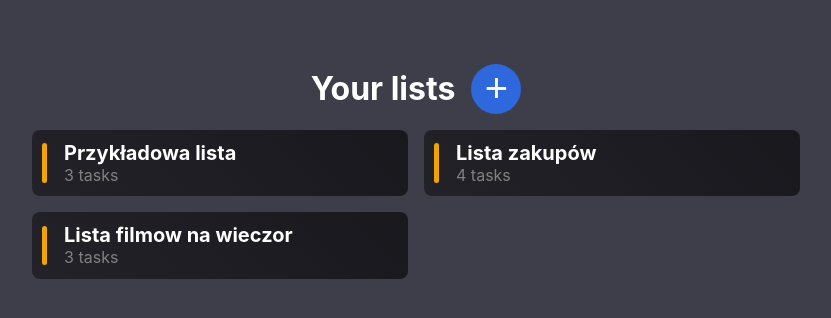
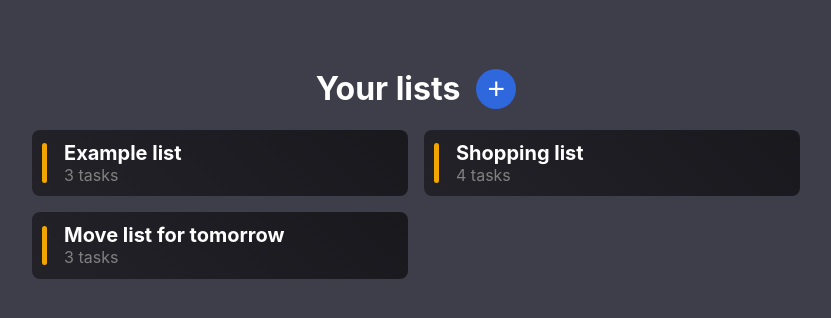
Before and after one commit to MichalScigalski/todo-categories-app, a React (Create React App) app: page / in a window 1280 px wide. Shown: the top 318 px of the page, without its empty margins (224-1055 px from the left). Built offline with nearby package versions, Linux system fonts and the light colour scheme.

Commit message:
todos default changed, rwd bug fixed

```diff
--- a/src/components/AddTodoElement/AddTodoElement.style.js
+++ b/src/components/AddTodoElement/AddTodoElement.style.js
@@ -18,13 +18,16 @@ export const AddTodoContainer = styled.div`
         gap: 4px;
         color: white;
 
+        @media (max-width: 330px) {
+            flex-direction: column;
+        }
+
         input,button {
             padding: 0.5rem 1rem;
             border-radius: 2px;
         }
 
         input {
-            padding: 0.5rem 1rem;
             outline: none;
             border-radius: 4px;
             border-color: #2F67DD;
--- a/src/routes/Home/Home.component.js
+++ b/src/routes/Home/Home.component.js
@@ -14,7 +14,7 @@ const Home = () => {
         <CategoryListContainer>
             <HeaderSection>
                 <h1>Your lists</h1>
-                <button onClick={ShowFormHandler}>+</button>
+                <button onClick={ShowFormHandler}></button>
             </HeaderSection>
             { isShowForm && <AddCategory showToggle={ShowFormHandler}/>}
             <CategoryGridContainer>
--- a/src/routes/Home/Home.style.js
+++ b/src/routes/Home/Home.style.js
@@ -21,6 +21,7 @@ export const HeaderSection = styled.div`
     display: flex;
     justify-content: center;
     align-items: center;
+    text-align: center;
     gap: 1rem;
 
     h1 {
@@ -30,13 +31,18 @@ export const HeaderSection = styled.div`
     button {
         background: #2F67DD;
         color: white;
-        height: 50px;
-        width: 50px;
-        font-size: 40px;
-        text-align: center;
-        vertical-align: center;
+        height: 40px;
+        width: 40px;
         border-radius: 50%;
         cursor: pointer;
         border: none;
+
+        &::before {
+            content: '+';
+            color: #fff;
+            font-size: 30px;
+            font-weight: 300;
+            font-family: Arial, sans-serif;
+        }
     }
 `
--- a/src/routes/Todo/Todo.style.js
+++ b/src/routes/Todo/Todo.style.js
@@ -6,10 +6,10 @@ export const ToDoListContainer = styled.div`
 `
 
 export const TodoHeader = styled.div`
+    margin: 0 2rem;
     display: flex;
-    justify-content: center;
+    justify-content: space-between;
     align-items: center;
-    gap: 1rem;
 
     h1 {
         color: white;
@@ -18,12 +18,11 @@ export const TodoHeader = styled.div`
     button {
         background: #EA7B58;
         border: none;
-        width: 40px;
-        height: 40px;
+        min-width: 40px ;
+        min-height: 40px ;
         border-radius: 50%;
         cursor: pointer;
         font-weight: bold;
-        font-size: 20px;
         position: relative;
 
         &::before, &::after {
--- a/src/todos.json
+++ b/src/todos.json
@@ -1,54 +1,54 @@
 [
   {
     "id": 1175702141151,
-    "title": "Przykładowa lista",
+    "title": "Example list",
     "items": [
       {
         "id": 1175702141155,
-        "name": "Element pierwszy",
+        "name": "First example",
         "isCompleted": false
       },
       {
         "id": 1175702141156,
-        "name": "Element drugi",
+        "name": "Second example",
         "isCompleted": false
       },
       {
         "id": 1175702141157,
-        "name": "Element trzeci",
+        "name": "Third example",
         "isCompleted": false
       }
     ]
   },
   {
     "id": 1175702141551,
-    "title": "Lista zakupów",
+    "title": "Shopping list",
     "items": [
       {
         "id": 1175702141555,
-        "name": "Jajka 14szt.",
+        "name": "Eggs",
         "isCompleted": true
       },
       {
         "id": 1175702141556,
-        "name": "Mleko 2l swieze",
+        "name": "Milk 2L",
         "isCompleted": false
       },
       {
         "id": 1175702141557,
-        "name": "Czekolada milka",
+        "name": "Chocolate",
         "isCompleted": false
       },
       {
         "id": 1175702141558,
-        "name": "Chipsy Lays",
+        "name": "Lays crisp",
         "isCompleted": false
       }
     ]
   },
   {
     "id": 1175702141552,
-    "title": "Lista filmow na wieczor",
+    "title": "Move list for tomorrow",
     "items": [
       {
         "id": 1175702141549,
```
